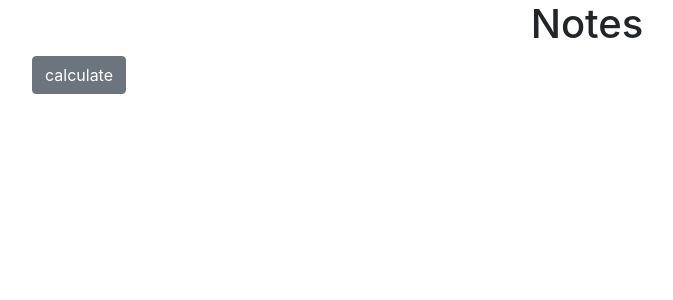
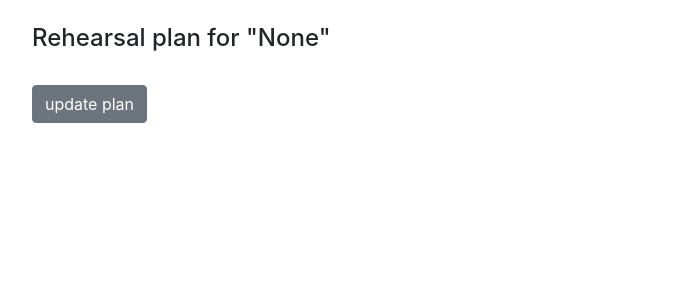
Before and after one commit to rt-repository/ia_netz, a Flask app: page / in a window 1280 px wide. Shown: the part 56-356 px from the top of the page, without its empty margins (53-726 px from the left). Run offline with Flask 2, Linux system fonts and the light colour scheme; the visitor is signed in with stand-in values (Sample User, id 1); data comes from the database, SQL or seed files in the repository; data that the repository does not hold is empty; some libraries are stand-ins or nearby versions.

Commit message:
application is working

```diff
--- a/website/__init__.py
+++ b/website/__init__.py
@@ -19,6 +19,7 @@ def create_app():
     app.register_blueprint(views, url_prefix='/')
     app.register_blueprint(auth, url_prefix='/')
 
+
     from .models import User, Availability, Member
 
     create_database(app)
--- a/website/templates/availability.html
+++ b/website/templates/availability.html
@@ -48,7 +48,7 @@
     <li class="list-group-item">
       {{availability.member}}
       <p> </p>
-      {{ availability.startdate}}
+      {{ availability.startdate}} -
       {{availability.enddate}}
       <button type="button" class="close" onClick="deleteAvailability({{ availability.id }})">
         <span aria-hidden="true">&times;</span>
--- a/website/templates/base.html
+++ b/website/templates/base.html
@@ -19,7 +19,7 @@
   </head>
   <body>
     <nav class="navbar navbar-expand-lg navbar-dark bg-dark">
-      <a class="navbar-brand" rel="home" href="#">JAM</a>
+      <a class="navbar-brand" rel="home" href="/">JAM</a>
       <button
         class="navbar-toggler"
         type="button"
@@ -36,9 +36,8 @@
           <a class="nav-item nav-link" id="memberlist" href="/memberlist">Memberlist</a>
           <a class="nav-item nav-link" id="logout" href="/logout">Logout</a>
           {% else %}
+          <a class="nav-item nav-link" id="signUp" href="/sign-up">Sign Up</a>
           <a class="nav-item nav-link" id="login" href="/login">Login</a>
-          <a class="nav-item nav-link" id="signUp" href="/sign-up">Sign Up</a>
-
           {% endif %}
         </div>
       </div>
--- a/website/templates/home.html
+++ /dev/null
@@ -1,14 +0,0 @@
-{% extends "base.html" %} {% block title %}Plan{% endblock %} {% block content
-    %}
-    <h1 align="center">Notes</h1>
-
-    <form method="POST">
-        <div>
-          <button type="submit" class="btn btn-secondary">calculate</button>
-        </div>
-
-         <h2>{{result}}</h2>
-
-      </form>
-
-    {% endblock %}
--- /dev/null
+++ b/website/templates/plan.html
@@ -0,0 +1,20 @@
+{% extends "base.html" %} {% block title %}Plan{% endblock %} {% block content
+    %}
+    <br>
+    <h4 align="left">Rehearsal plan for "{{user.bandname}}"</h4>
+    <br>
+    <form method="POST">
+        <div>
+          <button type="submit" class="btn btn-secondary">update plan</button>
+        </div>
+        <br>
+          {% for date in result%}
+          <li class="list-group-item">
+            {{date}}
+          </li>
+          {% endfor %}
+        </ul>
+
+      </form>
+
+    {% endblock %}
--- a/website/views.py
+++ b/website/views.py
@@ -5,25 +5,82 @@ from . import db
 import json
 from datetime import datetime, time
 
+
 views = Blueprint('views', __name__)
-
 
 @views.route('/', methods=['GET', 'POST'])
 @login_required
 def home():
-    result = ''
-    text = ''
-    ls=[]
+    av = Availability.query.all()
+    memb = Member.query.filter_by(user_id=current_user.id).all()
+    tday = datetime.now()
+    strtdts = []
+    nested_strtdts = []
+    enddts = []
+    nested_enddts = []
+    days = []
+    final_strtdts = []
+    final_enddts = []
+    result = []
+
 
     if request.method == 'POST':
-        result1= Availability.query.filter_by(id=1).first()
-        result = Member.query.all()
-        text = result
-        print(len(text))
-        ################
 
-    return render_template("home.html", user=current_user, result=text)
+        # get all start and end dates from db
 
+        for x  in range(1,len(av)+1,1):
+            y = Availability.query.filter_by(id=x).first()
+            if y.user_id == current_user.id:
+                #if y.startdate >= tday:
+                strtdts.append(y.startdate)
+                #latest startdate should be first index
+                strtdts = sorted(strtdts, reverse=True)
+                #earliest enddate should be first index
+                #if y.enddate >= tday:
+                enddts.append(y.enddate)
+                enddts = sorted(enddts, reverse=False)
+
+
+
+        #get days where avalibilities are declared
+        for b in range(len(strtdts)):
+            days.append(strtdts[b].day)
+            daycount= list(set(days))
+
+        #creating a nested list with sub lists  of dates with same day
+        #fort start dates
+        for c in range(len(daycount)):
+            innerList = []
+            for d in range (len(strtdts)):
+                if strtdts[d].day == daycount[c] :#and strtdts[d].month == tday.month:
+                    innerList.append(strtdts[d])
+            nested_strtdts.append(innerList)
+        #and end dates
+        for c in range(len(daycount)):
+            innerList = []
+            for d in range (len(enddts)):
+                if enddts[d].day == daycount[c]: #and enddts[d].month == tday.month:
+                    innerList.append(enddts[d])
+            nested_enddts.append(innerList)
+
+        #checking if every member gave a availability for this day.
+            #if not, the plan should not be calculated
+        for c in range(len(daycount)):
+            if(len(nested_strtdts[c]))== len(memb):
+                final_strtdts.append(nested_strtdts[c][0])
+
+            if(len(nested_enddts[c]))== len(memb):
+                final_enddts.append(nested_enddts[c][0])
+
+
+        for c in range(len(final_strtdts)):
+            result.append(final_strtdts[c].strftime('%d.%m.%Y %H:%M') + ' - '+ final_enddts[c].strftime('%H:%M'))
+
+        if result[0] > result[1]:
+            result.reverse()
+
+
+    return render_template("plan.html", user=current_user, result = result)
 
 @views.route('/memberlist', methods=['GET', 'POST'])
 @login_required
@@ -79,8 +136,6 @@ def availability():
             db.session.add(new_availability)
             db.session.commit()
             flash(' New availability added!', category='success')
-            print(enddate)
-            print(present)
 
     return render_template("availability.html", user=current_user)
 
```
Also changed, not shown: website/forms.py (deleted).
